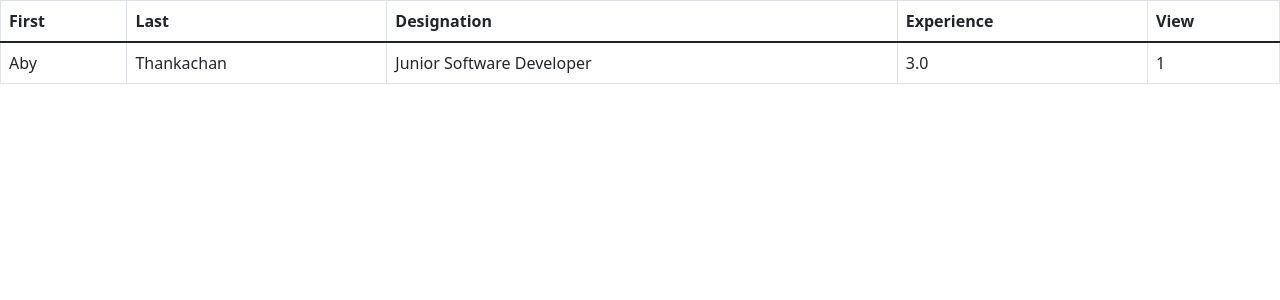
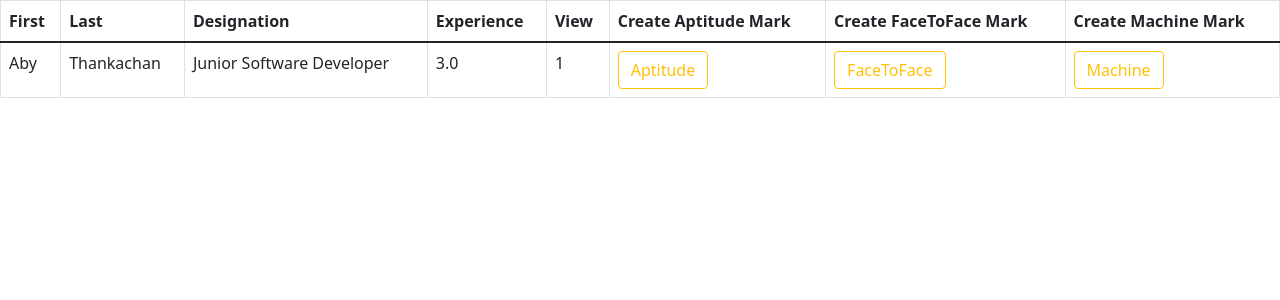
Before and after one commit to Joemonv1997/Recruitment-Management-System, a Django app: page /candlist in a window 1280 px wide. Shown: the part 56-356 px from the top of the page. Run offline with Django 4.2, Linux system fonts and the light colour scheme; a user stored in the database is signed in.

```diff
--- a/templates/candidatelist.html
+++ b/templates/candidatelist.html
@@ -8,6 +8,9 @@
         <th scope="col">Designation</th>
         <th scope="col">Experience</th>
         <th scope="col">View</th>
+        <th scope="col">Create Aptitude Mark</th>
+        <th scope="col">Create FaceToFace Mark</th>
+        <th scope="col">Create Machine Mark</th>
       </tr>
     </thead>
     <tbody>
@@ -18,6 +21,12 @@
         <td>{{i.Designation__name}}</td>
         <td>{{i.Experience}}</td>
         <td>{{i.id}}</td>
+        <td><button class="btn btn-outline-warning" type="button" onclick =document.location="{% url 'Aptitude' i.id %}">Aptitude</button>
+        </td>
+        <td><button class="btn btn-outline-warning" type="button" onclick =document.location="{% url 'face' i.id %}">FaceToFace</button>
+        </td>
+        <td><button class="btn btn-outline-warning" type="button" onclick =document.location="{% url 'machine' i.id %}">Machine</button>
+        </td>
       </tr>
       {% endfor %}
 
--- a/templates/home.html
+++ b/templates/home.html
@@ -31,7 +31,7 @@
                   Create
                 </a>
                 <ul class="dropdown-menu" aria-labelledby="navbarDropdown">
-                  <li><a class="dropdown-item" href="#">Admin</a></li>
+                  <li><a class="dropdown-item" href="{% url 'cand' %}">Candidate</a></li>
                   <li><hr class="dropdown-divider"></li>
                   <li><a class="dropdown-item" href="#">HR</a></li>
                   <li><hr class="dropdown-divider"></li>
@@ -43,7 +43,7 @@
                   Report
                 </a>
                 <ul class="dropdown-menu" aria-labelledby="navbarDropdown">
-                  <li><a class="dropdown-item" href="#">Admin</a></li>
+                  <li><a class="dropdown-item" href="{% url 'candlist' %}">Candidate</a></li>
                   <li><hr class="dropdown-divider"></li>
                   <li><a class="dropdown-item" href="#">HR</a></li>
                   <li><hr class="dropdown-divider"></li>
```
